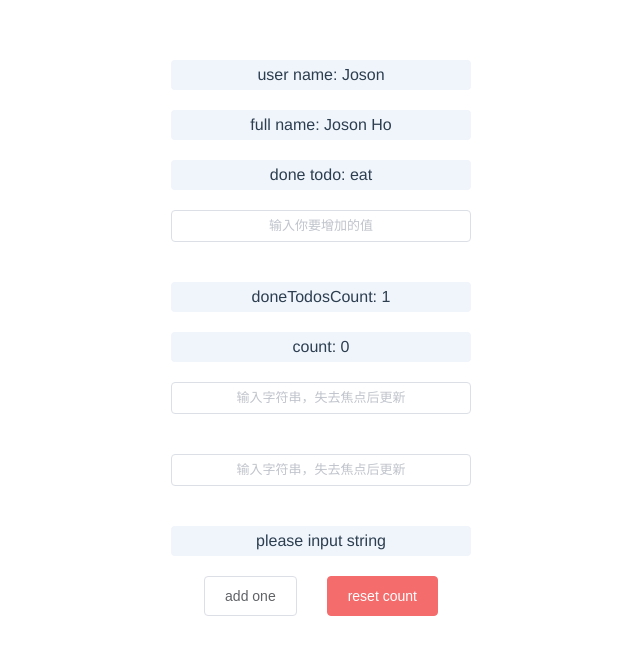
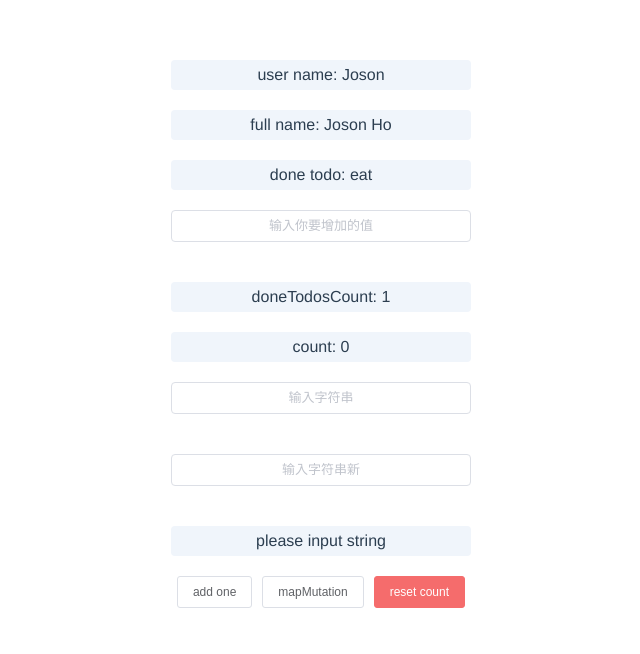
Before and after one commit to josonho/vuex-demo, a Vue app: page / in a window 1280 px wide. Shown: the top 654 px of the page, without its empty margins (319-959 px from the left). Built offline with nearby package versions, Linux system fonts and the light colour scheme.

Commit message:
mapMutations

```diff
--- a/src/App.vue
+++ b/src/App.vue
@@ -18,14 +18,14 @@
     <div class="row">doneTodosCount: {{ doneTodosCount }}</div>
     <div class="row">count: {{ count }}</div>
     <el-input
-      placeholder="输入字符串，失去焦点后更新"
-      @change="mutationsObject"
+      placeholder="输入字符串"
+      @input="mutationsObject"
       v-model="str"
       size="small"
     />
     <el-input
-      placeholder="输入字符串，失去焦点后更新"
-      @change="mutationsObjectType"
+      placeholder="输入字符串新"
+      @input="mutationsObjectType"
       v-model="str"
       size="small"
     />
--- a/src/assets/styles/commons/base.scss
+++ b/src/assets/styles/commons/base.scss
@@ -1,7 +1,3 @@
-.mr-4 {
-  margin-right: 20px;
-}
-
 .row {
   background: #f0f5fb;
   border-radius: 4px;
--- a/src/components/home.vue
+++ b/src/components/home.vue
@@ -1,26 +1,32 @@
 <template>
   <div class="hello">
-    <el-button class="mr-4" @click="onCount">add one</el-button>
-    <el-button type="danger" @click="resetCount">reset count</el-button>
+    <el-button size="small" @click="onCount">add one</el-button>
+    <el-button size="small" @click="mapMutation">mapMutation</el-button>
+    <el-button size="small" type="danger" @click="resetCount">reset count</el-button>
   </div>
 </template>
 
 <script>
-import types from '../plugins/mutation-type'
+import { mapMutations } from 'vuex';
+import types from '../plugins/mutation-type';
 
 export default {
   name: 'HelloWorld',
   props: {
-    msg: String
+    msg: String,
   },
   methods: {
+    ...mapMutations({
+      mapMutation: 'increment',
+    }),
+
     onCount() {
       this.$store.commit('increment');
-      console.log(this.$store.state.count);
     },
+
     resetCount() {
       this.$store.commit(types.COUNT_RESET);
     },
   },
-}
+};
 </script>
```
